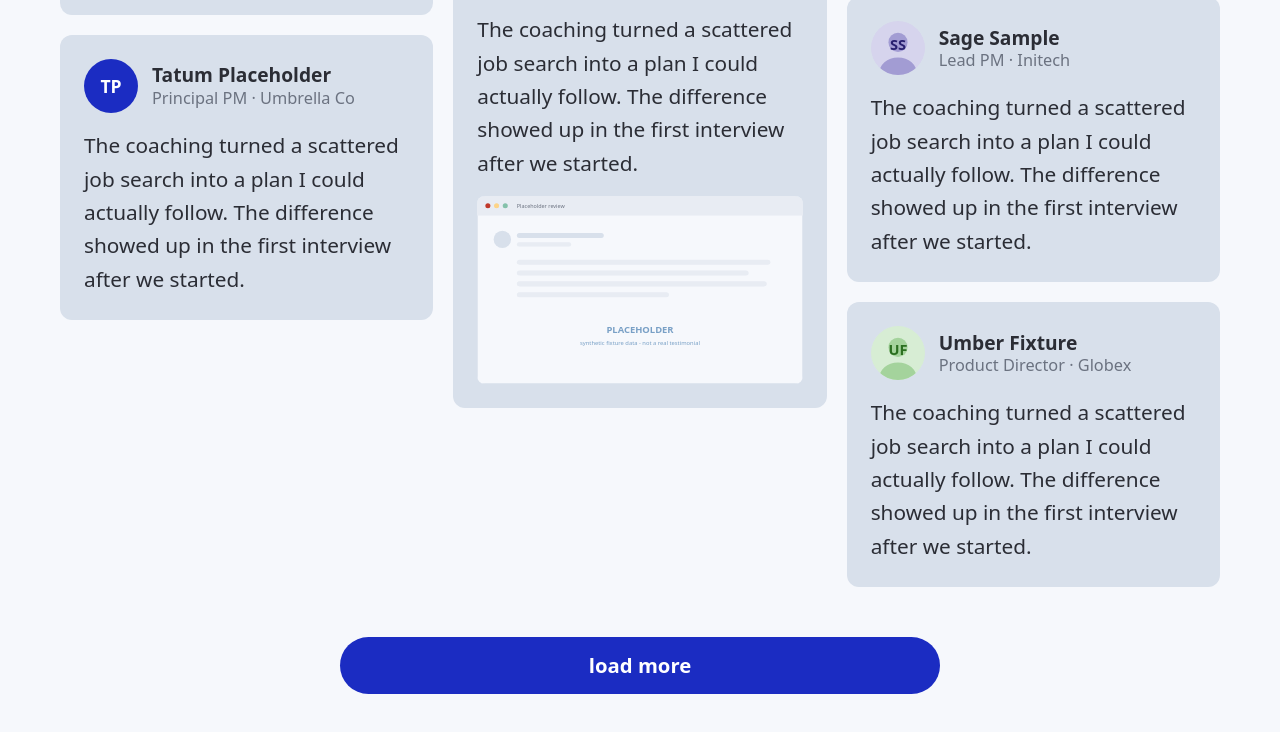
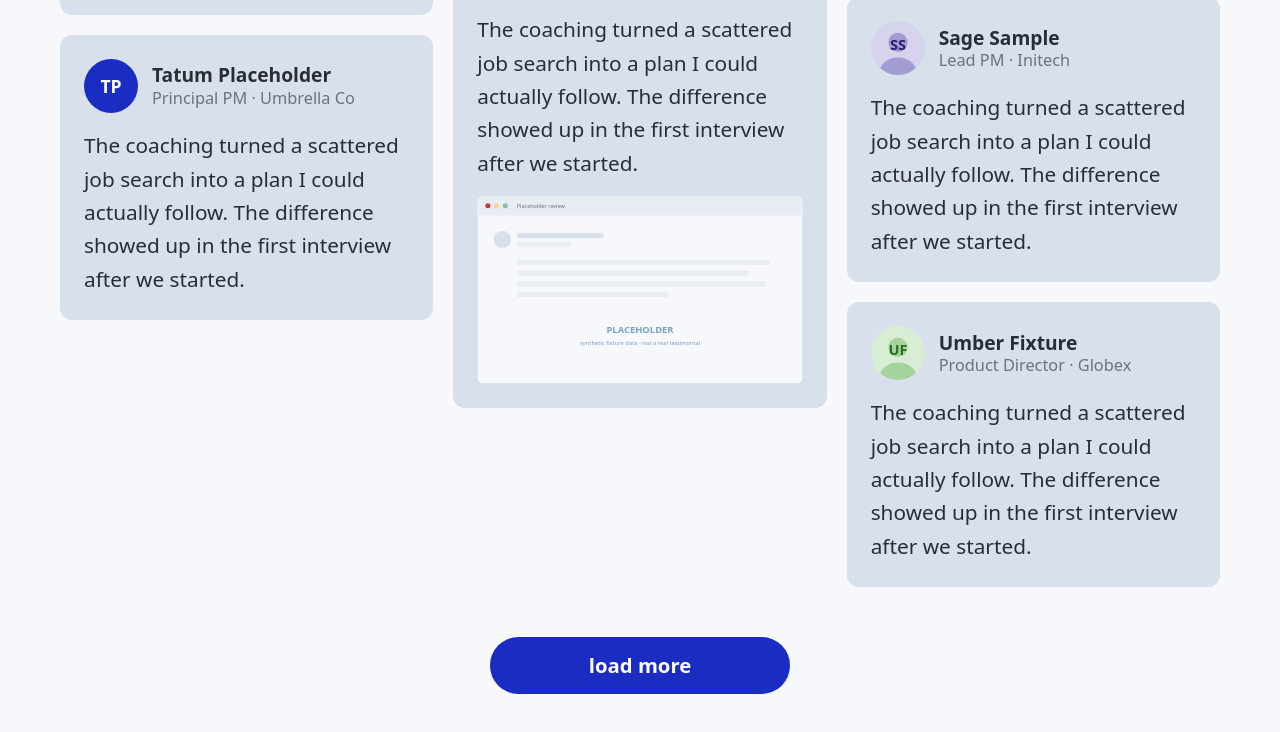
Before and after one commit to Coach-James-Gunaca-Limited/James, a plain HTML site: page widgets/preview.html in a window 1280 px wide. Shown: the part 2531-3263 px from the top of the page. Drawn offline with Linux system fonts and the light colour scheme.

Commit message:
Match the load more button to the site's button width
600px was my guess and it was wrong. James supplied the real markup, which
carries data-button-size="medium" and the sqs-stretched class, and that
settles why no amount of reading the stylesheet would have found the answer:
sqs-stretched is `flex: 1`, so a Squarespace button fills whatever width its
block was drawn at in the Fluid Engine. The width lives in the page layout,
not in CSS. The one on /testimonials measures about 300px.

--jg-wol-btn-w is now 300px, with a comment saying where the number came from
and to change it if that block is ever resized. Measured at 300x56; the height
already matched the site's computed button height exactly.

Co-Authored-By: Claude Opus 5 <noreply@anthropic.com>

```diff
--- a/widgets/wall-of-love.html
+++ b/widgets/wall-of-love.html
@@ -31,7 +31,7 @@
   --jg-wol-gap: 20px;
   --jg-wol-pad: 20px;
   --jg-wol-col: 340px;
-  --jg-wol-btn-w: 600px;           /* matches the site's wide primary buttons */
+  --jg-wol-btn-w: 300px;           /* see the note on the load more button below */
 
   --jg-wol-font-head: 'nohemi-3qocai', 'Nohemi', system-ui, sans-serif;
   --jg-wol-font-quote: 'working-1sjdck', 'Working', 'Plus Jakarta Sans', system-ui, sans-serif;
@@ -266,8 +266,12 @@
 /* Controls and states */
 .jg-wol div.jg-wol__foot { margin-top: 30px !important; text-align: center; }
 
-/* Full width up to --jg-wol-btn-w, so it reads at the same weight as the
-   site's own primary buttons rather than a small pill beside them. */
+/* Width matched to the site's own buttons by hand, because it cannot be
+   derived. A Squarespace button block carries `sqs-stretched`, whose rule is
+   just `flex: 1` — the button fills whatever width the block was drawn at in
+   the Fluid Engine, so its size lives in the page layout, not in any
+   stylesheet. The /testimonials "work with me" button measures about 300px.
+   Change --jg-wol-btn-w if that block is ever resized. */
 .jg-wol div.jg-wol__foot button.jg-wol__btn {
   width: 100%;
   max-width: var(--jg-wol-btn-w);
```
